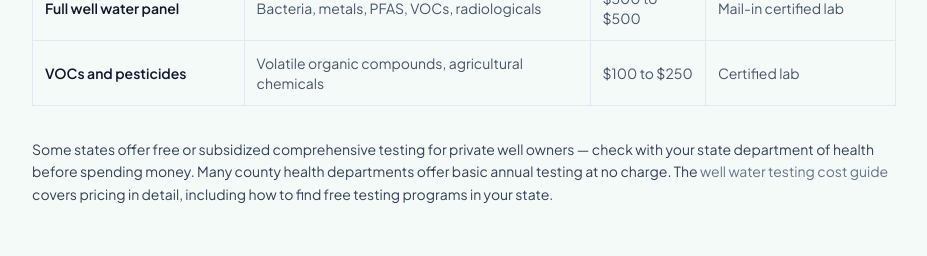
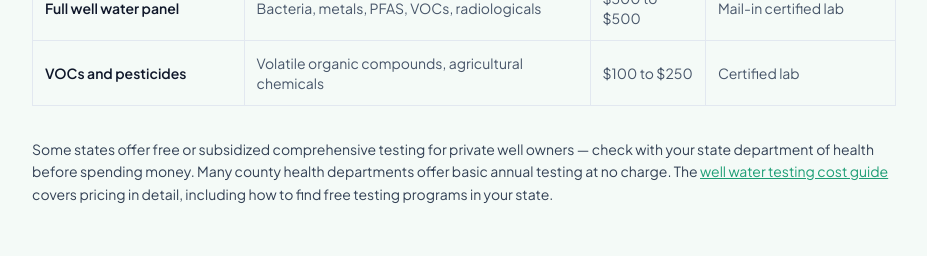
Before and after one commit to thebasementguide2026/thewell.guide-, a Next.js app: page /guides/how-to-test-well-water in a window 1280 px wide. Shown: the part 7300-7556 px from the top of the page, without its empty margins (176-1103 px from the left). Built offline with nearby package versions, Linux system fonts and the light colour scheme.

Commit message:
Activate well water testing cost links on how-to-test page

```diff
--- a/app/guides/how-to-test-well-water/page.tsx
+++ b/app/guides/how-to-test-well-water/page.tsx
@@ -405,7 +405,7 @@ export default function HowToTestWellWater() {
               </tbody>
             </table>
           </div>
-          <p className='text-slate-700 leading-relaxed text-sm'>Some states offer free or subsidized comprehensive testing for private well owners — check with your state department of health before spending money. Many county health departments offer basic annual testing at no charge. The <span className='text-slate-500'>well water testing cost guide</span> covers pricing in detail, including how to find free testing programs in your state.</p>
+          <p className='text-slate-700 leading-relaxed text-sm'>Some states offer free or subsidized comprehensive testing for private well owners — check with your state department of health before spending money. Many county health departments offer basic annual testing at no charge. The <Link href='/cost-guides/well-water-testing-cost' className='underline' style={{ color: '#1D9E75' }}>well water testing cost guide</Link> covers pricing in detail, including how to find free testing programs in your state.</p>
         </div>
 
         {/* How to Collect a Water Sample Correctly */}
@@ -869,10 +869,10 @@ export default function HowToTestWellWater() {
               <span className='inline-block px-2.5 py-1 text-xs font-semibold rounded-md flex-shrink-0' style={{ backgroundColor: '#FCEBEB', color: '#A32D2D' }}>PROBLEM</span>
               <span className='text-sm font-bold text-slate-900 group-hover:text-[#1D9E75]'>Brown or Rusty Well Water</span>
             </Link>
-            <span className='flex items-center gap-3 bg-white p-4 rounded-lg border border-slate-200 opacity-60 cursor-default'>
+            <Link href='/cost-guides/well-water-testing-cost' className='flex items-center gap-3 bg-white p-4 rounded-lg border border-slate-200 hover:shadow-md transition-shadow group'>
               <span className='inline-block px-2.5 py-1 text-xs font-semibold rounded-md flex-shrink-0' style={{ backgroundColor: '#FAEEDA', color: '#854F0B' }}>COST GUIDE</span>
-              <span className='text-sm font-bold text-slate-900'>Well Water Testing Cost</span>
-            </span>
+              <span className='text-sm font-bold text-slate-900 group-hover:text-[#1D9E75]'>Well Water Testing Cost</span>
+            </Link>
             <Link href='/reviews/best-well-water-test-kits' className='flex items-center gap-3 bg-white p-4 rounded-lg border border-slate-200 hover:shadow-md transition-shadow group'>
               <span className='inline-block px-2.5 py-1 text-xs font-semibold rounded-md flex-shrink-0' style={{ backgroundColor: '#E8F5E9', color: '#1B5E20' }}>REVIEW</span>
               <span className='text-sm font-bold text-slate-900 group-hover:text-[#1D9E75]'>Best Well Water Test Kits</span>
```
